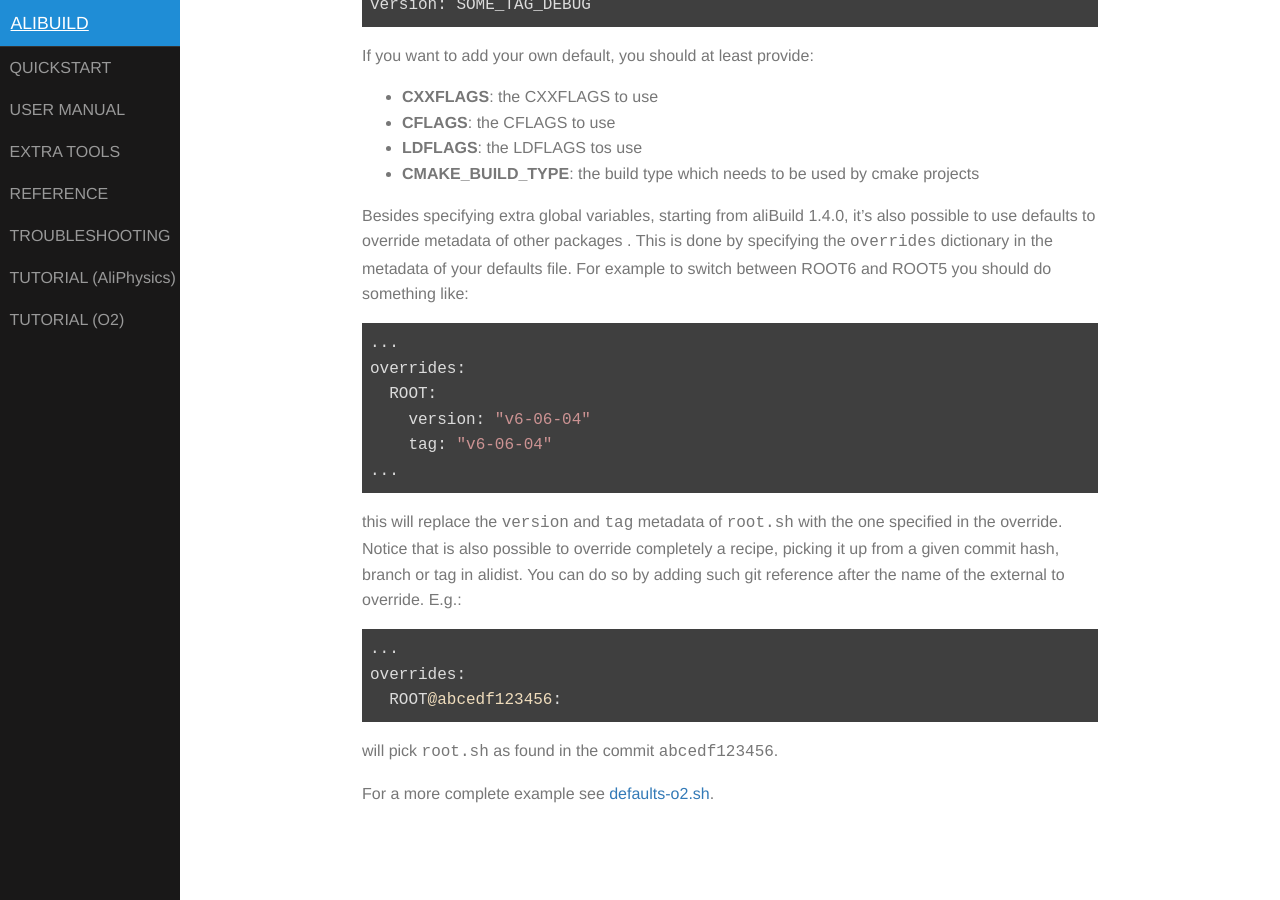
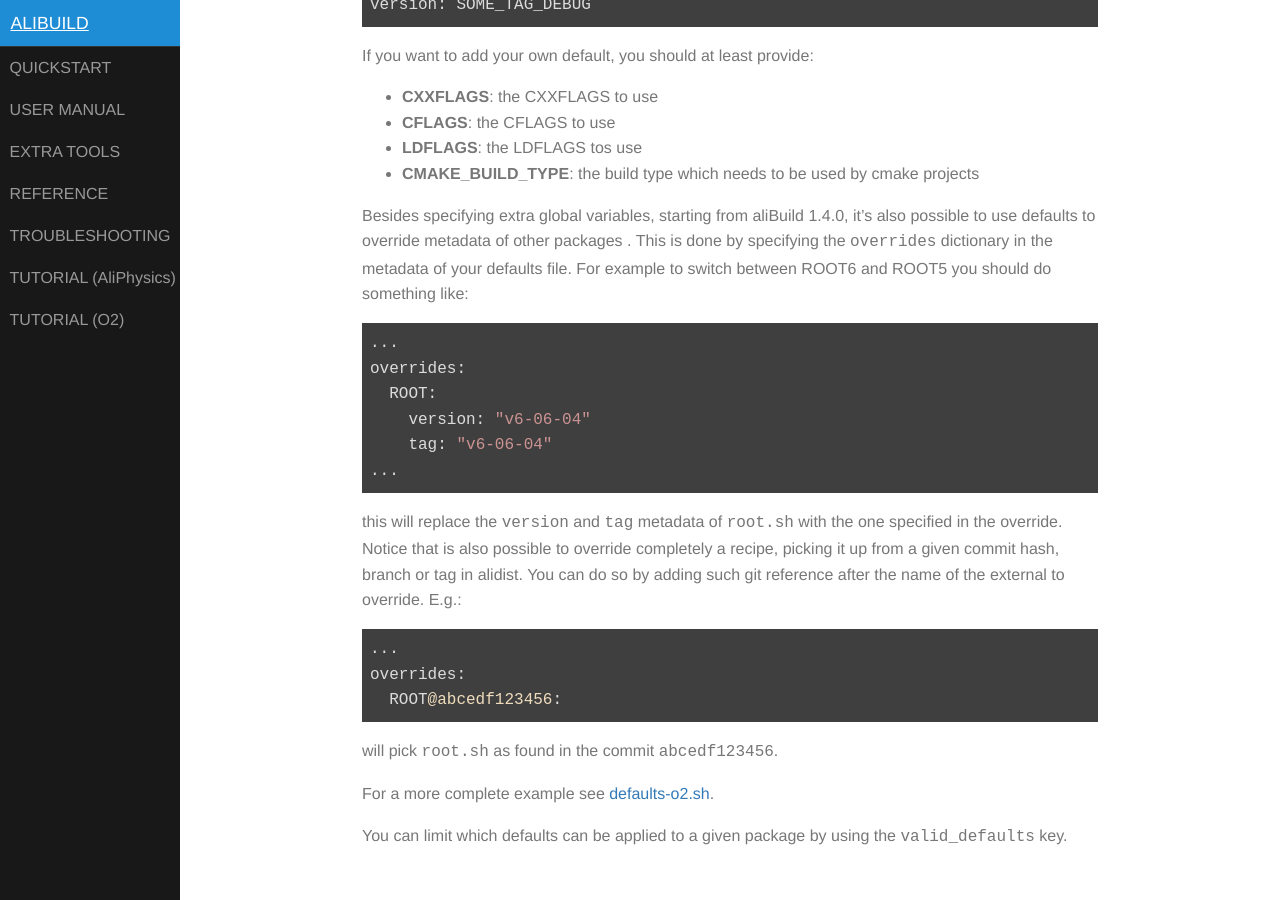
Before and after one commit to alisw/alibuild, a Jekyll site: the page built from docs/reference.markdown, in a window 1280 px wide and 900 px high, scrolled down 4486 px. Built offline with Jekyll 4.4.1, drawn with Linux system fonts in a browser that asks for light colours.

Commit message:
Document valid_defaults

```diff
--- a/docs/reference.markdown
+++ b/docs/reference.markdown
@@ -233,3 +233,6 @@ will pick `root.sh` as found in the commit `abcedf123456`.
 
 For a more complete example see
 [defaults-o2.sh](https://github.com/alisw/alidist/blob/IB/v5-08/next/defaults-o2.sh).
+
+You can limit which defaults can be applied to a given package by using the
+`valid_defaults` key.
```
